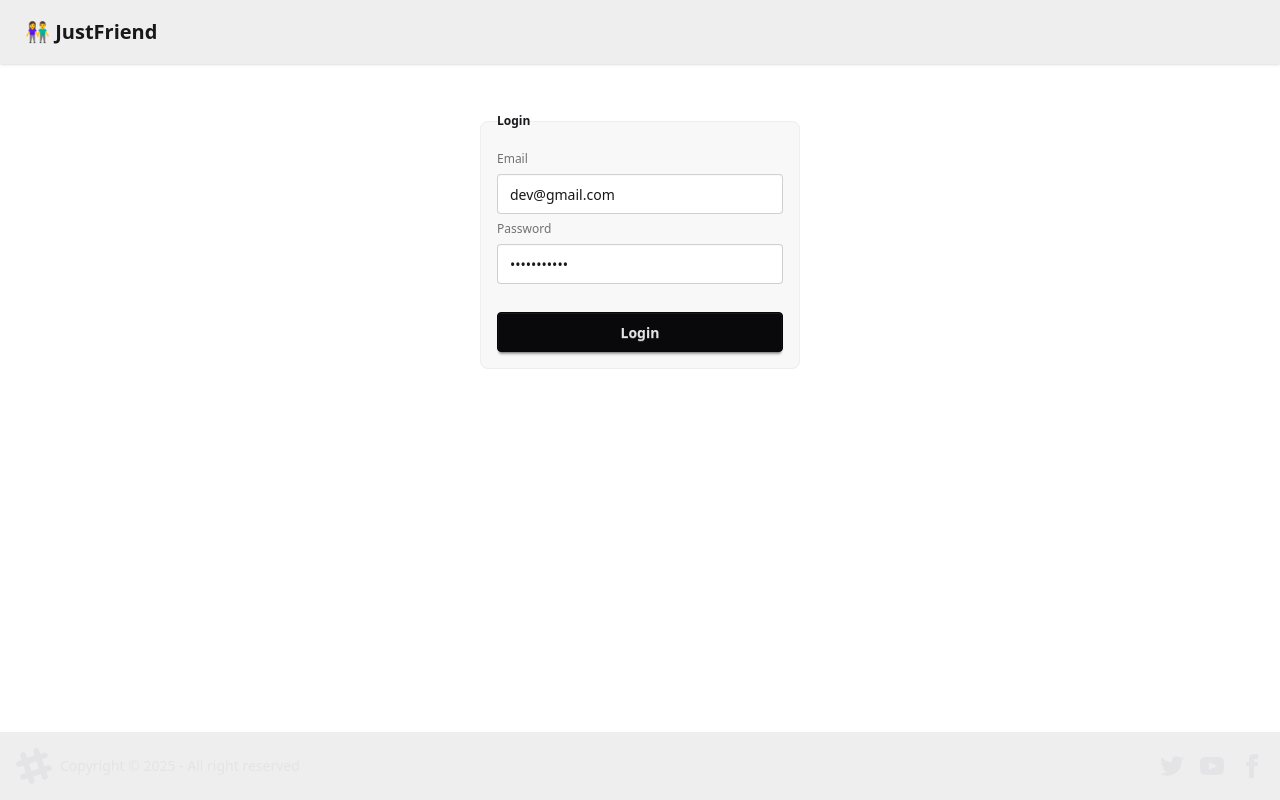
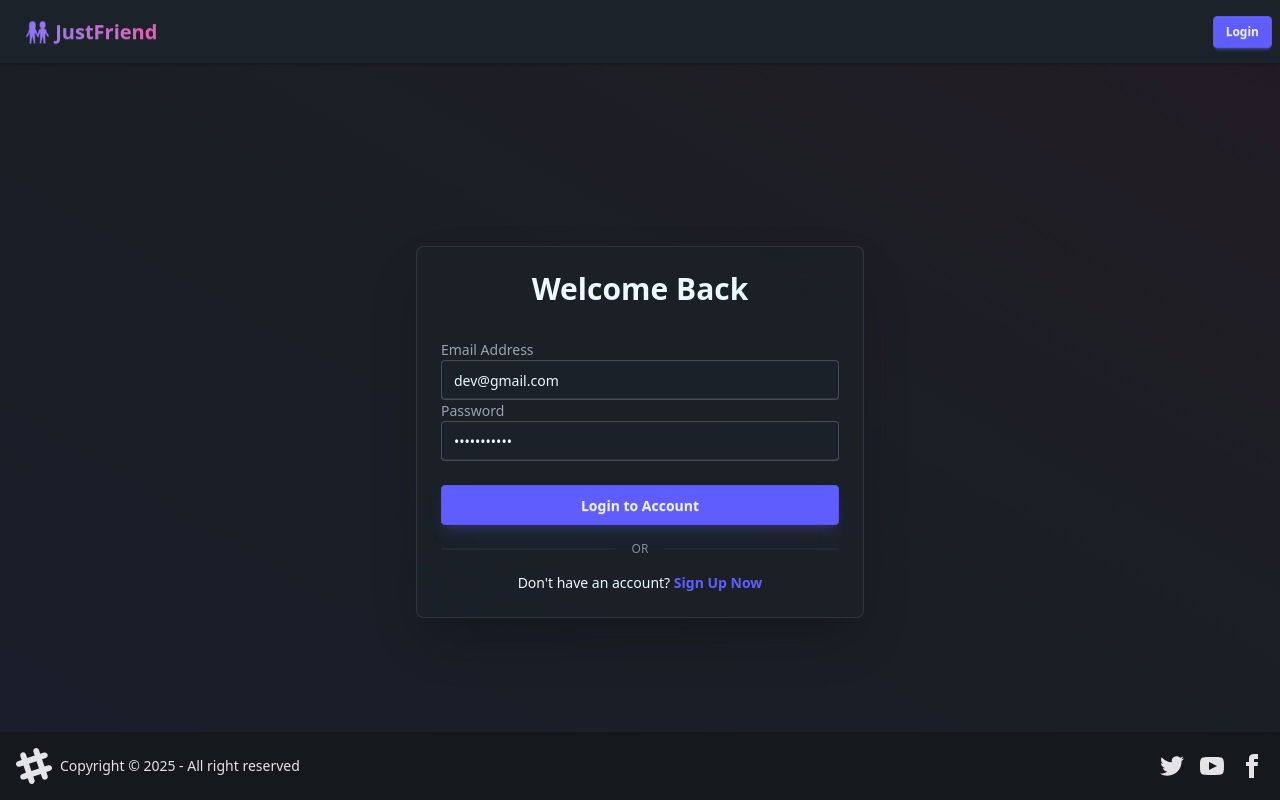
Before and after one commit to sudo-verse/JustFriend, a React (Vite) app: page /login in a window 1280 px wide. Built offline with nearby package versions, Linux system fonts and the light colour scheme; no server answers.

Commit message:
improve ui

```diff
--- a/index.html
+++ b/index.html
@@ -1,13 +1,16 @@
 <!doctype html>
-<html lang="en">
+<html lang="en" data-theme="dark">
+
 <head>
   <meta charset="UTF-8" />
   <link rel="icon" type="image/svg+xml" href="/vite.svg" />
   <meta name="viewport" content="width=device-width, initial-scale=1.0" />
   <title>justfriend</title>
 </head>
+
 <body>
   <div id="root"></div>
   <script type="module" src="/src/main.jsx"></script>
 </body>
+
 </html>
--- a/src/App.jsx
+++ b/src/App.jsx
@@ -17,6 +17,7 @@ const App = () => {
       <BrowserRouter basename='/'>
       <Routes>
         <Route path="/" element={<Body/>}>
+         <Route index element={<Feed />} />
         <Route path="/login" element={<Login/>}/>
         <Route path="/profile" element={<Profile/>}/>
         <Route path="/feed" element={<Feed/>}/>
--- a/src/components/Login.jsx
+++ b/src/components/Login.jsx
@@ -8,37 +8,100 @@ import { BASE_URL } from '../utils/constants.jsx';
 const Login = () => {
   const [email, setEmail] = useState("dev@gmail.com");
   const [password, setPassword] = useState("DevPass123!");
+  const [name, setName] = useState("");
+  const [isLogin, setIsLogin] = useState(true);
+
   const [err, setErr] = useState(null);
-  const dispatch  = useDispatch();
+  const dispatch = useDispatch();
   const navigate = useNavigate();
-  const handleSubmit = async(e) => {
-    try{
-      const res =await axios.post(BASE_URL + '/login', {
+  const handleSubmit = async (e) => {
+    try {
+      const res = await axios.post(BASE_URL + '/login', {
         email,
         password
       },
-    { withCredentials: true })
-    // console.log(res.data);
-    dispatch(addUser(res.data) );
-    navigate('/feed');
-    }catch(err){
+        { withCredentials: true })
+      // console.log(res.data);
+      dispatch(addUser(res.data));
+      navigate('/feed');
+    } catch (err) {
       setErr(err.response.data);
       console.error(err)
     }
   }
   return (
-    <div className='flex justify-center'>
-      <fieldset className="fieldset bg-base-200 border-base-300 rounded-box w-xs border p-4 mt-10">
-  <legend className="fieldset-legend ">Login</legend>
+    <div className='flex items-center justify-center min-h-[calc(100vh-4rem)] bg-base-300 relative overflow-hidden p-4'>
+      {/* Background/Decor */}
+      <div className="absolute inset-0 bg-gradient-to-tr from-primary/10 via-base-100 to-secondary/10 opacity-60"></div>
 
-  <label className="label">Email</label>
-  <input type="email" className="input"  placeholder="Email" value={email} onChange={(e) => setEmail(e.target.value)} />
+      <div className="card w-full max-w-md bg-base-100/40 backdrop-blur-xl shadow-2xl border border-white/10 relative z-10 animate-fade-in-up">
+        <div className="card-body">
+          <h2 className="card-title text-3xl font-bold text-center justify-center mb-6">
+            {isLogin ? "Welcome Back" : "Join JustFriend"}
+          </h2>
 
-  <label className="label">Password</label>
-  <input type="password" className="input" placeholder="Password" value={password} onChange={(e) => setPassword(e.target.value)} />
-    <p className="text-red-500">{err}</p>
-  <button className="btn btn-neutral mt-4" onClick={handleSubmit}>Login</button>
-</fieldset>
+          <div className="form-control gap-4">
+            {!isLogin && (
+              <div>
+                <label className="label">
+                  <span className="label-text font-medium">Full Name</span>
+                </label>
+                <input
+                  type="text"
+                  placeholder="John Doe"
+                  className="input input-bordered w-full bg-base-100/50 focus:bg-base-100 transition-all font-medium"
+                  value={name}
+                  onChange={(e) => setName(e.target.value)}
+                />
+              </div>
+            )}
+
+            <div>
+              <label className="label">
+                <span className="label-text font-medium">Email Address</span>
+              </label>
+              <input
+                type="email"
+                placeholder="you@example.com"
+                className="input input-bordered w-full bg-base-100/50 focus:bg-base-100 transition-all font-medium"
+                value={email}
+                onChange={(e) => setEmail(e.target.value)}
+              />
+            </div>
+
+            <div>
+              <label className="label">
+                <span className="label-text font-medium">Password</span>
+              </label>
+              <input
+                type="password"
+                placeholder="********"
+                className="input input-bordered w-full bg-base-100/50 focus:bg-base-100 transition-all font-medium"
+                value={password}
+                onChange={(e) => setPassword(e.target.value)}
+              />
+            </div>
+
+            {err && <div className="text-error text-sm text-center font-medium mt-2">{err}</div>}
+
+            <button className="btn btn-primary w-full mt-6 shadow-lg shadow-primary/20" onClick={handleSubmit}>
+              {isLogin ? "Login to Account" : "Create Account"}
+            </button>
+
+            <div className="divider text-xs opacity-50 my-4">OR</div>
+
+            <p className="text-center text-sm">
+              {isLogin ? "Don't have an account? " : "Already have an account? "}
+              <button
+                onClick={() => setIsLogin(!isLogin)}
+                className="link link-primary font-bold no-underline hover:underline transition-all"
+              >
+                {isLogin ? "Sign Up Now" : "Login Here"}
+              </button>
+            </p>
+          </div>
+        </div>
+      </div>
     </div>
   )
 }
--- a/src/components/Navbar.jsx
+++ b/src/components/Navbar.jsx
@@ -23,58 +23,49 @@ const Navbar = () => {
       });
   }
   return (
-    <div className="navbar bg-base-300 shadow-sm">
-  <div className="flex-1">
-      <Link to="/feed" className="btn btn-ghost text-xl">
+    <div className="navbar bg-base-100/90 backdrop-blur-md shadow-sm sticky top-0 z-50 border-b border-base-300">
+      <div className="navbar-start">
+        <Link to="/feed" className="btn btn-ghost text-xl bg-gradient-to-r from-primary to-secondary bg-clip-text text-transparent font-bold">
           👫 JustFriend
         </Link>
       </div>
-  <div className="flex-none">
 
       {currentUser && (
-  <div className="dropdown dropdown-end mx-4">
-    {/* Trigger */}
-    <label tabIndex={0} className="flex items-center gap-3 cursor-pointer">
-      <p className="text-sm font-medium">
-        Welcome <span className="font-semibold">{currentUser.name}</span>
-      </p>
-
-      <div className="btn btn-ghost btn-circle avatar">
-        <div className="w-10 rounded-full">
-          <img
-            alt="User avatar"
-            src={currentUser.photoUrl}
-          />
-        </div>
-      </div>
-    </label>
-
-    {/* Dropdown Menu */}
-    <ul
-      tabIndex={0}
-      className="menu menu-sm dropdown-content mt-3 w-52 rounded-box bg-base-100 p-2 shadow z-[100]"
-    >
-      <li>
-        <Link to="/profile" className="justify-between">
-          Profile
-          <span className="badge badge-primary badge-sm">New</span>
-        </Link>
-      </li>
-      <li><Link to="/connections" className="justify-between">
-          Connections
-        </Link></li>
-        <li><Link to="/requests" className="justify-between">
-          Requests
-        </Link></li>
-      <li>
-        <a onClick={handleLogout} className="text-error">
-          Logout
-        </a>
-      </li>
+        <div className="navbar-center hidden lg:flex">
+          <ul className="menu menu-horizontal px-1 gap-2">
+            <li><Link to="/feed" className="font-medium hover:text-primary transition-colors">Feed</Link></li>
+            <li><Link to="/connections" className="font-medium hover:text-primary transition-colors">Connections</Link></li>
+            <li><Link to="/requests" className="font-medium hover:text-primary transition-colors">Requests</Link></li>
           </ul>
         </div>
       )}
 
+      <div className="navbar-end gap-2">
+        {currentUser ? (
+          <div className="dropdown dropdown-end">
+            <label tabIndex={0} className="btn btn-ghost btn-circle avatar border border-base-300 hover:border-primary transition-all">
+              <div className="w-10 rounded-full">
+                <img alt="User avatar" src={currentUser.photoUrl} />
+              </div>
+            </label>
+            <ul tabIndex={0} className="menu menu-sm dropdown-content mt-3 z-[1] p-2 shadow-lg bg-base-100 rounded-box w-52 border border-base-200">
+              <li className="menu-title px-4 py-2 border-b border-base-200 mb-2">
+                <span className="text-xs opacity-50">Signed in as</span>
+                <span className="font-bold text-primary truncate block w-full">{currentUser.name}</span>
+              </li>
+              <li><Link to="/profile">Profile <span className="badge badge-primary badge-xs">New</span></Link></li>
+              <div className="divider my-1"></div>
+              {/* Mobile links shown in dropdown only */}
+              <li className="lg:hidden"><Link to="/feed">Feed</Link></li>
+              <li className="lg:hidden"><Link to="/connections">Connections</Link></li>
+              <li className="lg:hidden"><Link to="/requests">Requests</Link></li>
+              <div className="lg:hidden divider my-1"></div>
+              <li><button onClick={handleLogout} className="text-error hover:bg-error/10">Logout</button></li>
+            </ul>
+          </div>
+        ) : (
+          <Link to="/login" className="btn btn-primary btn-sm">Login</Link>
+        )}
       </div>
     </div>
   )
--- a/src/components/UserCard.jsx
+++ b/src/components/UserCard.jsx
@@ -1,58 +1,70 @@
-import axios from 'axios';
-import { BASE_URL } from '../utils/constants';
+import axios from "axios";
+import { BASE_URL } from "../utils/constants";
 
-const UserCard = ({ user, refreshFeed }) => {
+const UserCard = ({ user, onNext }) => {
   if (!user) return null;
 
-  const handleInterest = async () => {
+  const handleAction = async (type) => {
     try {
       await axios.post(
-        BASE_URL + '/request/send/interested/' + user._id,
+        `${BASE_URL}/request/send/${type}/${user._id}`,
         null,
         { withCredentials: true }
       );
-      refreshFeed();
-    } catch (err) {
-      console.error(err);
-    }
-  };
-
-  const handleIgnore = async () => {
-    try {
-      await axios.post(
-        BASE_URL + '/request/send/ignored/' + user._id,
-        null,
-        { withCredentials: true }
-      );
-      refreshFeed();
+      onNext();
     } catch (err) {
       console.error(err);
     }
   };
 
   return (
-    <div className="card bg-base-100 w-96 shadow-sm">
-      <figure className="w-full h-64 overflow-hidden">
-        <img
-          src={user.photoUrl}
-          alt={user.name}
-          className="w-full h-full object-cover"
-        />
-      </figure>
+    <div className="relative w-full max-w-sm h-[600px] rounded-3xl overflow-hidden shadow-2xl transition-all duration-300 hover:shadow-primary/20 group">
 
-      <div className="card-body">
-        <h2 className="card-title">{user.name}</h2>
-        <p>{user.gender}</p>
-        <p>{user.about}</p>
+      {/* IMAGE */}
+      <img
+        src={user.photoUrl || "/default-avatar.png"}
+        alt={user.name}
+        className="absolute inset-0 w-full h-full object-cover transition-transform duration-700 group-hover:scale-105"
+      />
 
-        <div className="card-actions justify-center">
-          <button className="btn btn-error" onClick={handleIgnore}>
-            Ignore
-          </button>
-          <button className="btn btn-primary" onClick={handleInterest}>
-            Interested
-          </button>
+      {/* GRADIENT OVERLAY */}
+      <div className="absolute inset-0 bg-gradient-to-t from-black/90 via-black/40 to-transparent" />
+
+      {/* USER INFO */}
+      <div className="absolute bottom-28 left-6 right-6 text-white z-10">
+        <h2 className="text-3xl font-bold drop-shadow-md">
+          {user.name}
+        </h2>
+        <div className="flex items-center gap-2 mt-1 opacity-90">
+          <span className="badge badge-outline badge-sm text-white border-white/40 uppercase tracking-wider text-[10px] pb-[1px]">{user.gender}</span>
+          {user.age && <span className="text-sm font-medium">{user.age} y/o</span>}
         </div>
+        <p className="mt-4 text-sm leading-relaxed text-gray-200 line-clamp-3">
+          {user.about || "No bio available."}
+        </p>
+      </div>
+
+      {/* ACTION BUTTONS */}
+      <div className="absolute bottom-6 left-0 right-0 flex justify-center gap-6 z-20 px-6">
+        <button
+          onClick={() => handleAction("ignored")}
+          className="btn btn-circle btn-lg bg-base-100/10 backdrop-blur-md border border-white/20 text-error hover:bg-error hover:border-error hover:text-white transition-all shadow-lg hover:shadow-error/30"
+          aria-label="Pass"
+        >
+          <svg xmlns="http://www.w3.org/2000/svg" fill="none" viewBox="0 0 24 24" strokeWidth={2.5} stroke="currentColor" className="w-8 h-8">
+            <path strokeLinecap="round" strokeLinejoin="round" d="M6 18L18 6M6 6l12 12" />
+          </svg>
+        </button>
+
+        <button
+          onClick={() => handleAction("interested")}
+          className="btn btn-circle btn-lg bg-base-100/10 backdrop-blur-md border border-white/20 text-success hover:bg-success hover:border-success hover:text-white transition-all shadow-lg hover:shadow-success/30"
+          aria-label="Connect"
+        >
+          <svg xmlns="http://www.w3.org/2000/svg" fill="none" viewBox="0 0 24 24" strokeWidth={2.5} stroke="currentColor" className="w-8 h-8">
+            <path strokeLinecap="round" strokeLinejoin="round" d="M21 8.25c0-2.485-2.099-4.5-4.688-4.5-1.935 0-3.597 1.126-4.312 2.733-.715-1.607-2.377-2.733-4.313-2.733C5.1 3.75 3 5.765 3 8.25c0 7.22 9 12 9 12s9-4.78 9-12z" />
+          </svg>
+        </button>
       </div>
     </div>
   );
--- a/src/index.css
+++ b/src/index.css
@@ -1,2 +1,11 @@
 @import "tailwindcss";
 @plugin "daisyui";
+
+@layer utilities {
+  .glass-card {
+    @apply bg-base-100/30 backdrop-blur-md border border-white/10 shadow-xl;
+  }
+  .glass-input {
+    @apply bg-base-100/50 backdrop-blur-sm border-white/20 focus:border-primary/50 focus:ring-0;
+  }
+}
```
Also changed, not shown: src/components/Connections.jsx (+16 -15 lines), src/components/Feed.jsx (+33 -18 lines), src/components/Requests.jsx (+22 -21 lines). Lines whose indentation alone changed are shown as unchanged.
